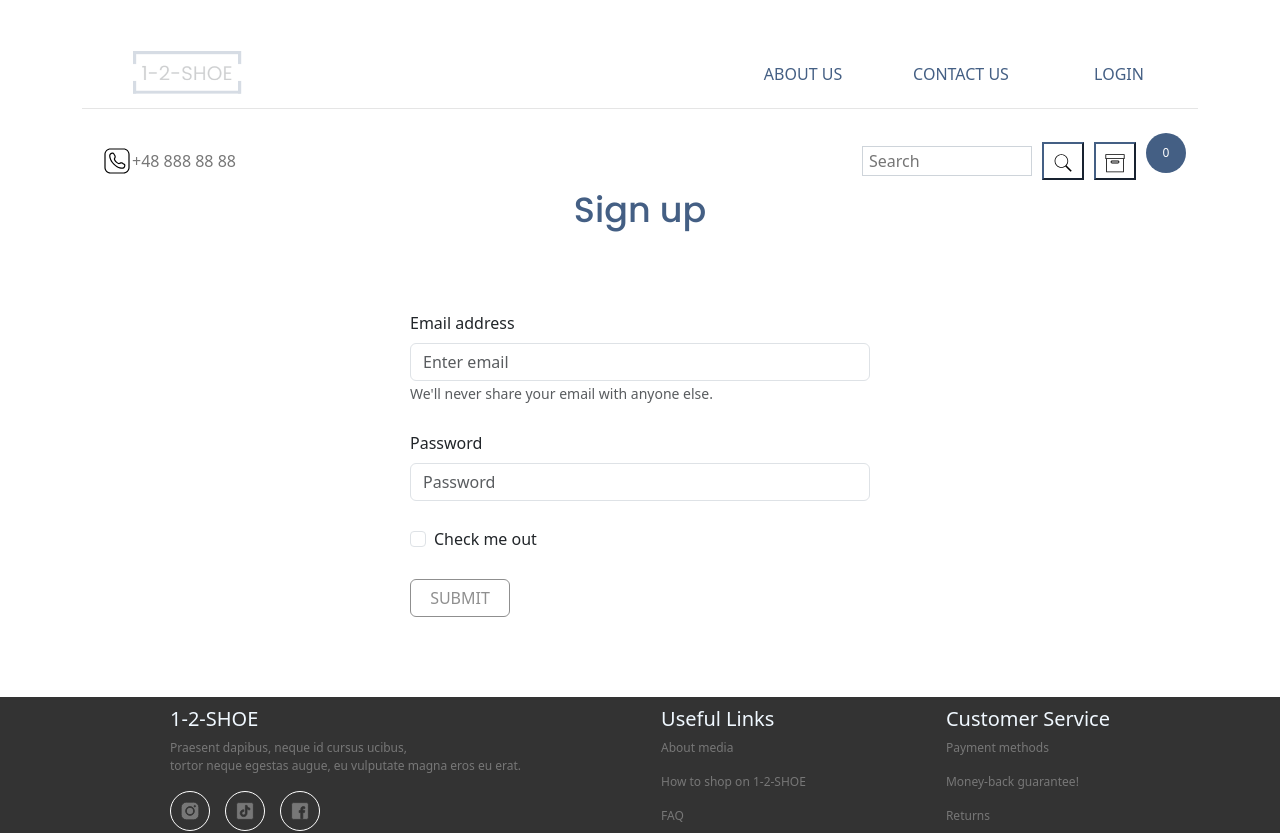
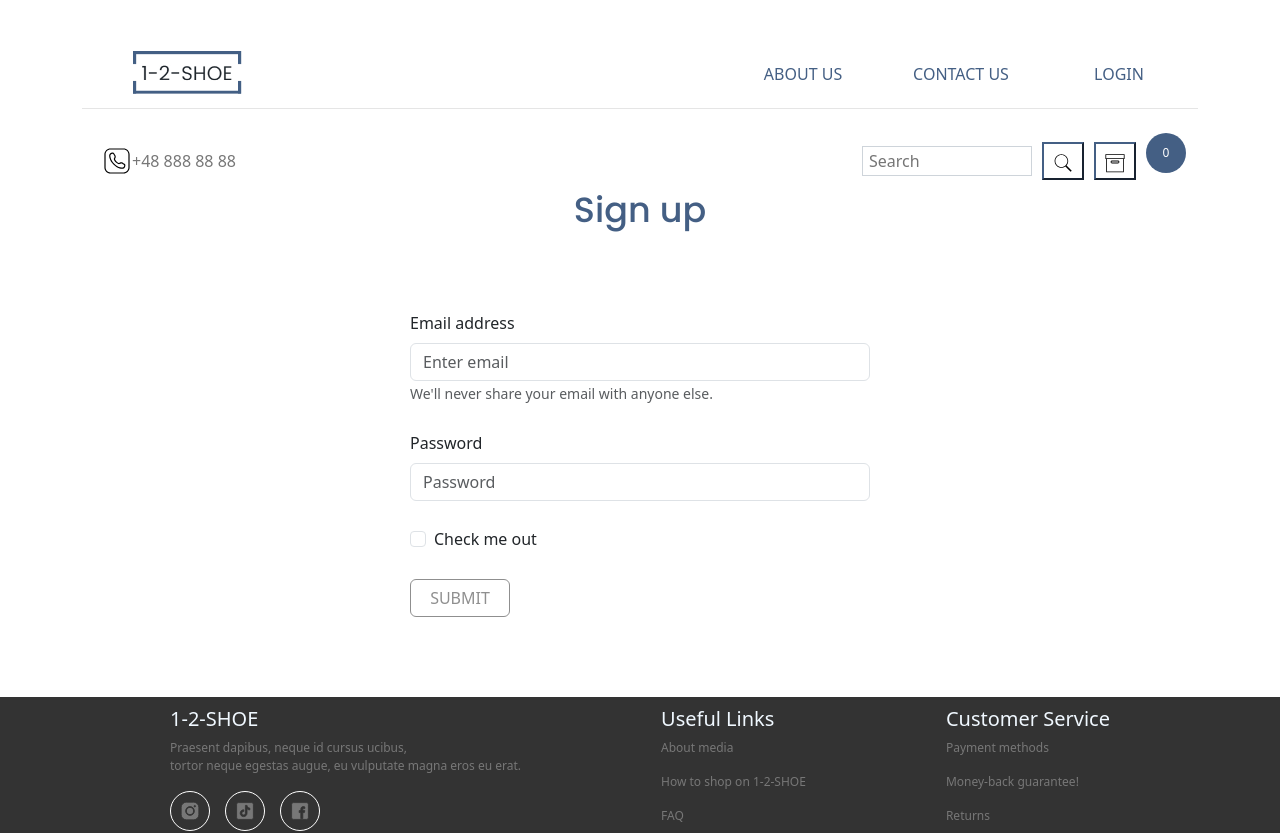
Before and after one commit to HannaNesterova/Final-project-REACT, a React (Create React App) app: page /login in a window 1280 px wide. Shown: the top 833 px of the page. Built offline with nearby package versions, Linux system fonts and the light colour scheme.

Commit message:
Z-index for logo

```diff
--- a/src/components/Contact_header/styleContactHeader.css
+++ b/src/components/Contact_header/styleContactHeader.css
@@ -15,6 +15,7 @@
   position: absolute;
   top: 50px;
   left: 50px;
+  z-index: 200;
 }
 .header_contact{
   display: flex;
--- a/src/components/Header/styleHeader.css
+++ b/src/components/Header/styleHeader.css
@@ -31,7 +31,7 @@ header{
     justify-content: space-between;
 }
 .logo{
-    margin-right: auto;
+    z-index: 200;
 }
 
 form{
```
